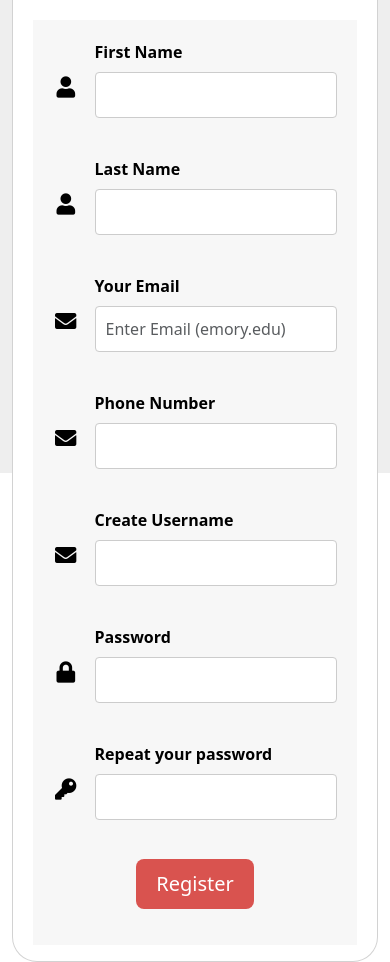
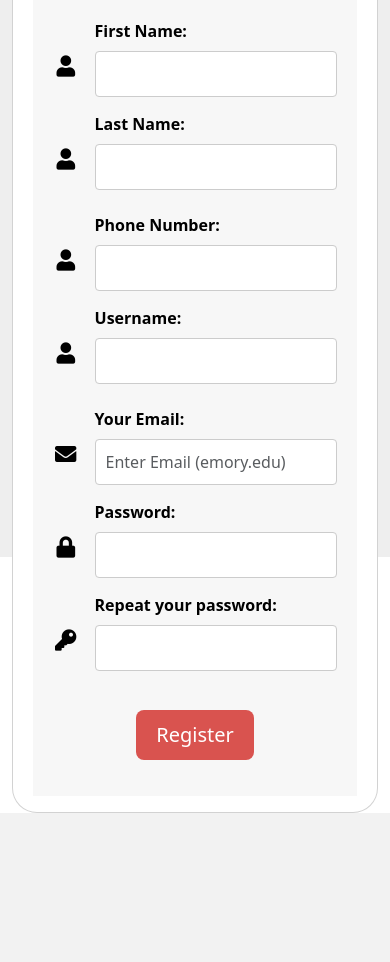
Before and after one commit to Jared-Watson1/CS370, a Flask app: template frontend/templates/signup_boot.html in a window 390 px wide. Shown: the part 371-1333 px from the top of the page. After the commit the page ends 1184 px from the top, so only its background shows below. Run offline with Flask 3, Linux system fonts and the light colour scheme; the template is opened without the code that fills it, so the values that code supplies are empty; some libraries are stand-ins or nearby versions.

Commit message:
Update signup
Styling signup_boot

```diff
--- a/frontend/templates/signup_boot.html
+++ b/frontend/templates/signup_boot.html
@@ -1,7 +1,12 @@
 <!DOCTYPE html>
 <html>
+  <!-- <head>
+    <title>DooleyAFavor Login Page</title>
+    <link rel="stylesheet" type="text/css" href="../static/styles.css" />
+  </head>
+   -->
   <head>
-    <title>Sign up</title>
+    <title>DooleyAFavor Signup Page</title>
 
     <!-- Linking the external CSS file -->
     <link rel="stylesheet" type="text/css" href="../static/styles.css" />
@@ -20,26 +25,34 @@
       href="https://cdnjs.cloudflare.com/ajax/libs/font-awesome/5.15.1/css/all.min.css"
     />
   </head>
+
   <body>
+    <div class="header-container">
+      <h1>
+        <span class="blue">Dooley</span><span class="yellow">A</span
+        ><span class="blue">Favor</span>
+      </h1>
+    </div>
+
     <section class="vh-100" style="background-color: #eee">
       <div class="container h-100">
         <div class="row d-flex justify-content-center align-items-center h-100">
           <div class="col-lg-12 col-xl-11">
             <div class="card text-black" style="border-radius: 25px">
               <div class="card-body p-md-5">
-                <div class="row justify-content-center">
-                  <div class="col-md-10 col-lg-6 col-xl-5 order-2 order-lg-1">
-                    <p class="text-center h1 fw-bold mb-5 mx-1 mx-md-4 mt-4">
+                <div class = "row"> <!-- for image to the right of form -->
+
+                  <div class="col-md-6 col-lg-6 col-xl-6 order-2 order-lg-1"> <!-- for the form -->
+                    <!-- <p class="text-center h1 fw-bold mb-4 mx-1 mx-md-4 mt-2">
                       Sign up
-                    </p>
-
+                    </p> -->
                     <form class="mx-1 mx-md-4">
-                      <div class="d-flex flex-row align-items-center mb-4">
+                      <div class = "row mb-2">
+                        <div class = "col-md-6">
+                          <div class="d-flex flex-row align-items-center mb-0">
                             <i class="fas fa-user fa-lg me-3 fa-fw"></i>
                             <div class="form-outline flex-fill mb-0">
-                          <label class="form-label" for="first name"
-                            >First Name</label
-                          >
+                              <label class="form-label" for="first name">First Name:</label>
                               <input
                                 type="text"
                                 id="first name"
@@ -47,13 +60,12 @@
                               />
                             </div>
                           </div>
-
-                      <div class="d-flex flex-row align-items-center mb-4">
+                        </div>
+                        <div class = "col-md-6">
+                          <div class="d-flex flex-row align-items-center mb-0">
                             <i class="fas fa-user fa-lg me-3 fa-fw"></i>
                             <div class="form-outline flex-fill mb-0">
-                          <label class="form-label" for="last name"
-                            >Last Name</label
-                          >
+                              <label class="form-label" for="last name">Last Name:</label>
                               <input
                                 type="text"
                                 id="last name"
@@ -61,13 +73,43 @@
                               />
                             </div>
                           </div>
+                        </div>
+                      </div>
 
-                      <div class="d-flex flex-row align-items-center mb-4">
+                      <div class = "row mb-2">
+                        <div class = "col-md-6">
+                          <div class="d-flex flex-row align-items-center mb-0">
+                            <i class="fas fa-user fa-lg me-3 fa-fw"></i>
+                            <div class="form-outline flex-fill mb-0">
+                              <label class="form-label" for="phone number">Phone Number:</label>
+                              <input
+                                type="text"
+                                id="phone number"
+                                class="form-control"
+                                required
+                              />
+                            </div>
+                          </div>
+                        </div>
+                        <div class = "col-md-6">
+                          <div class="d-flex flex-row align-items-center mb-0">
+                            <i class="fas fa-user fa-lg me-3 fa-fw"></i>
+                            <div class="form-outline flex-fill mb-0">
+                              <label class="form-label" for="last name">Username:</label>
+                              <input
+                                type="text"
+                                id="username"
+                                class="form-control"
+                              />
+                            </div>
+                          </div>
+                        </div>
+                      </div>
+
+                      <div class="d-flex flex-row align-items-center mb-0">
                         <i class="fas fa-envelope fa-lg me-3 fa-fw"></i>
                         <div class="form-outline flex-fill mb-0">
-                          <label class="form-label" for="email"
-                            >Your Email</label
-                          >
+                          <label class="form-label" for="email">Your Email:</label>
                           <input
                             type="text"
                             id="email"
@@ -77,41 +119,10 @@
                         </div>
                       </div>
 
-                      <div class="d-flex flex-row align-items-center mb-4">
-                        <i class="fas fa-envelope fa-lg me-3 fa-fw"></i>
-                        <div class="form-outline flex-fill mb-0">
-                          <label class="form-label" for="phone number"
-                            >Phone Number</label
-                          >
-                          <input
-                            type="text"
-                            id="phone number"
-                            class="form-control"
-                            required
-                          />
-                        </div>
-                      </div>
-
-                      <div class="d-flex flex-row align-items-center mb-4">
-                        <i class="fas fa-envelope fa-lg me-3 fa-fw"></i>
-                        <div class="form-outline flex-fill mb-0">
-                          <label class="form-label" for="username"
-                            >Create Username</label
-                          >
-                          <input
-                            type="text"
-                            id="username"
-                            class="form-control"
-                          />
-                        </div>
-                      </div>
-
-                      <div class="d-flex flex-row align-items-center mb-4">
+                      <div class="d-flex flex-row align-items-center mb-0">
                         <i class="fas fa-lock fa-lg me-3 fa-fw"></i>
                         <div class="form-outline flex-fill mb-0">
-                          <label class="form-label" for="password"
-                            >Password</label
-                          >
+                          <label class="form-label" for="password">Password:</label>
                           <input
                             type="text"
                             id="password"
@@ -123,9 +134,7 @@
                       <div class="d-flex flex-row align-items-center mb-4">
                         <i class="fas fa-key fa-lg me-3 fa-fw"></i>
                         <div class="form-outline flex-fill mb-0">
-                          <label class="form-label" for="password2"
-                            >Repeat your password</label
-                          >
+                          <label class="form-label" for="password2">Repeat your password:</label>
                           <input
                             type="text"
                             id="password2"
@@ -134,9 +143,7 @@
                         </div>
                       </div>
 
-                      <div
-                        class="d-flex justify-content-center mx-4 mb-3 mb-lg-4"
-                      >
+                      <div class="d-flex justify-content-center mx-4 mb-3 mb-lg-4">
                         <button
                           type="button"
                           class="btn btn-primary btn-lg"
@@ -146,15 +153,10 @@
                         </button>
                       </div>
                     </form>
-                  </div>
-                  <div
-                    class="col-md-10 col-lg-6 col-xl-7 d-flex align-items-center order-1 order-lg-2"
-                  >
-                    <img
-                      src="https://www.tsw-design.com/wp-content/uploads/2013/09/Emory-University-Freshman-Housing_002-1.jpg"
-                      class="img-fluid"
-                      alt="Sample image"
-                    />
+                  </div> <!-- for the form -->
+                  <div class="col-md-6 col-lg-6 col-xl-6 order-1 order-lg-2 d-flex align-items-center justify-content-center">
+                    <img src="https://www.tsw-design.com/wp-content/uploads/2013/09/Emory-University-Freshman-Housing_002-1.jpg"
+                      class="img-fluid" alt="Sample image" />
                   </div>
                 </div>
               </div>
```
Lines whose indentation alone changed are shown as unchanged.
